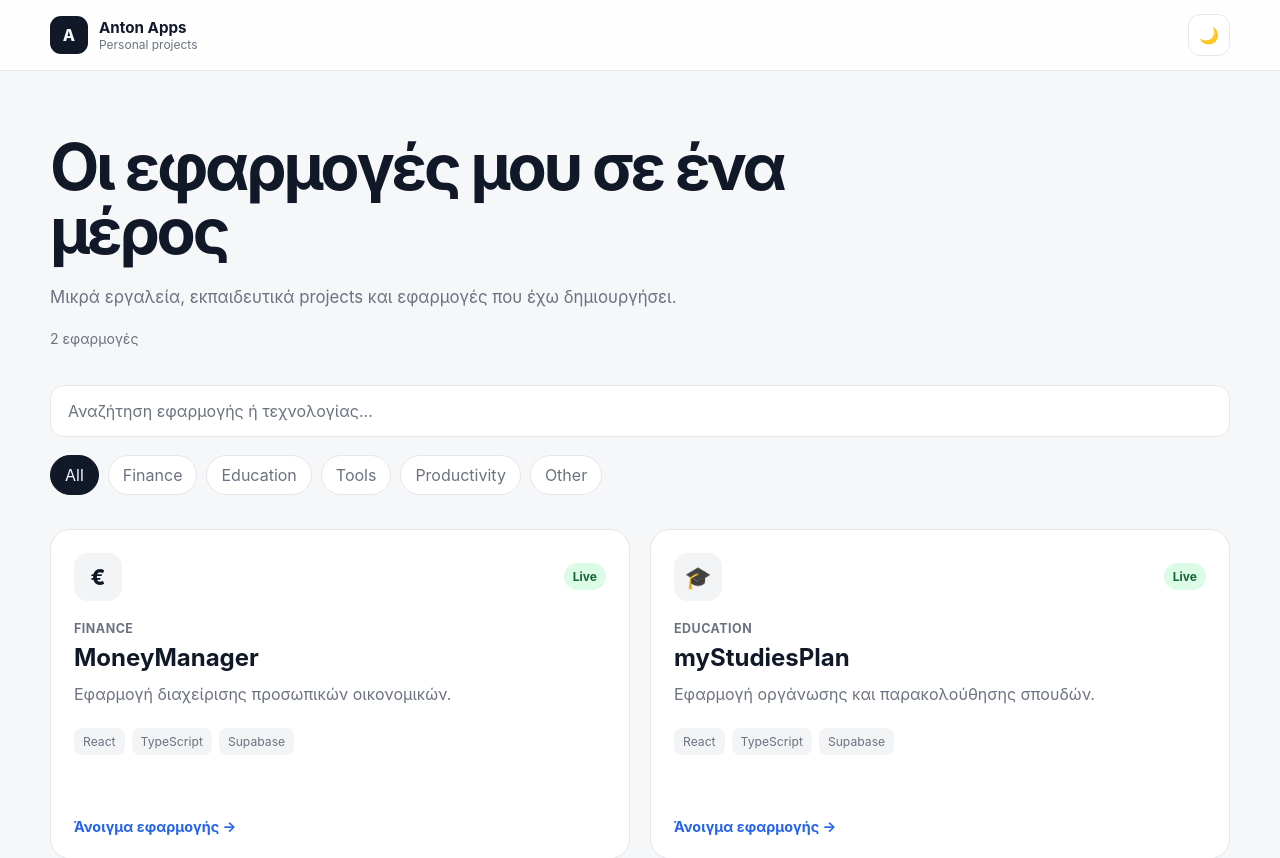
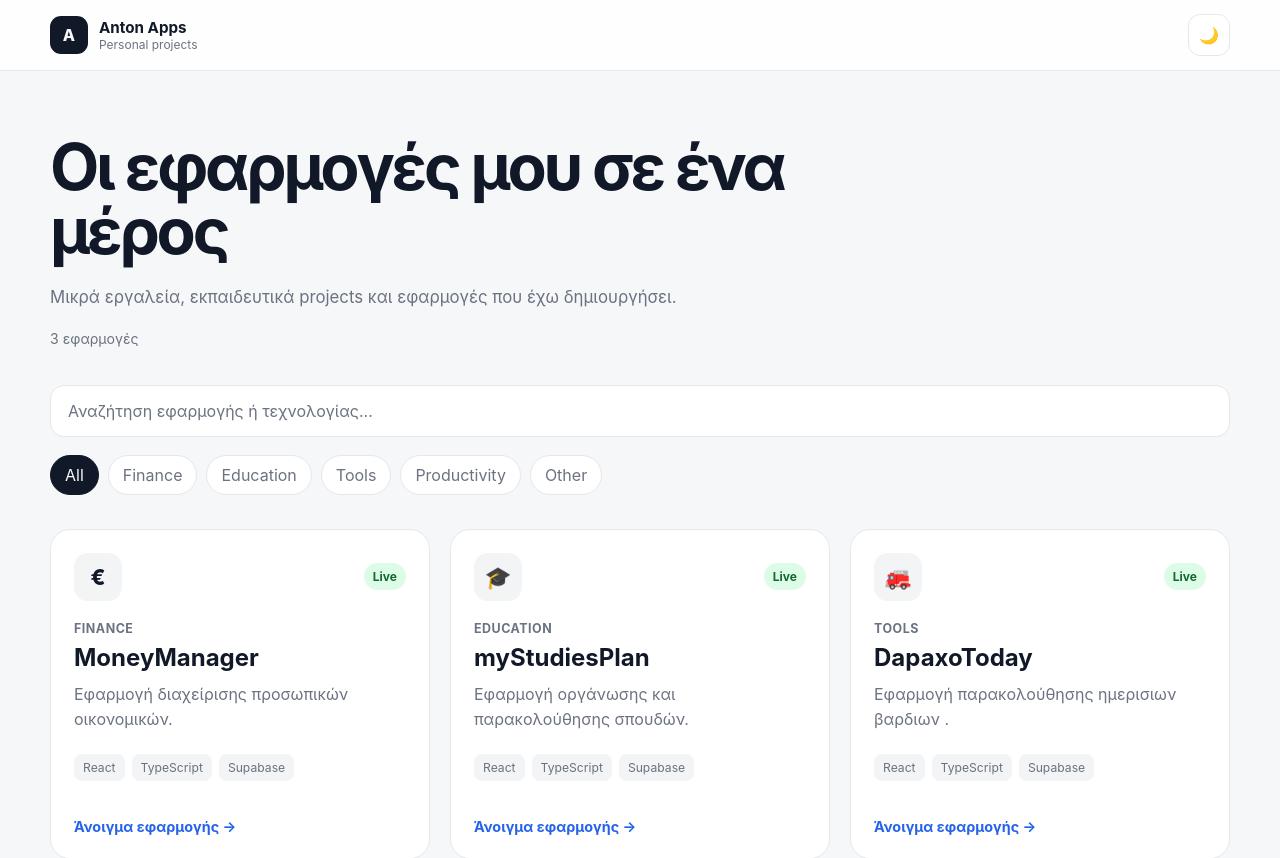
Before and after one commit to antonylampidakis/Anton-Apps, a React (Vite) app: page / in a window 1280 px wide. Shown: the top 858 px of the page. Built offline with nearby package versions, Linux system fonts and the light colour scheme.

Commit message:
add dapaxotoday

```diff
--- a/src/data/apps.ts
+++ b/src/data/apps.ts
@@ -39,5 +39,14 @@ export const apps: PersonalApp[] = [
     technologies: ['React', 'TypeScript', 'Supabase'],
     icon: '🎓',
   },
-
+  {
+    id: 'dapaxotoday',
+    name: 'DapaxoToday',
+    description: 'Εφαρμογή παρακολούθησης ημερισιων βαρδιων .',
+    category: 'Tools',
+    status: 'Live',
+    url: 'https://dapaxotoday.antonylampidakis.com/',
+    technologies: ['React', 'TypeScript', 'Supabase'],
+    icon: '🚒',
+  },
 ]
```
